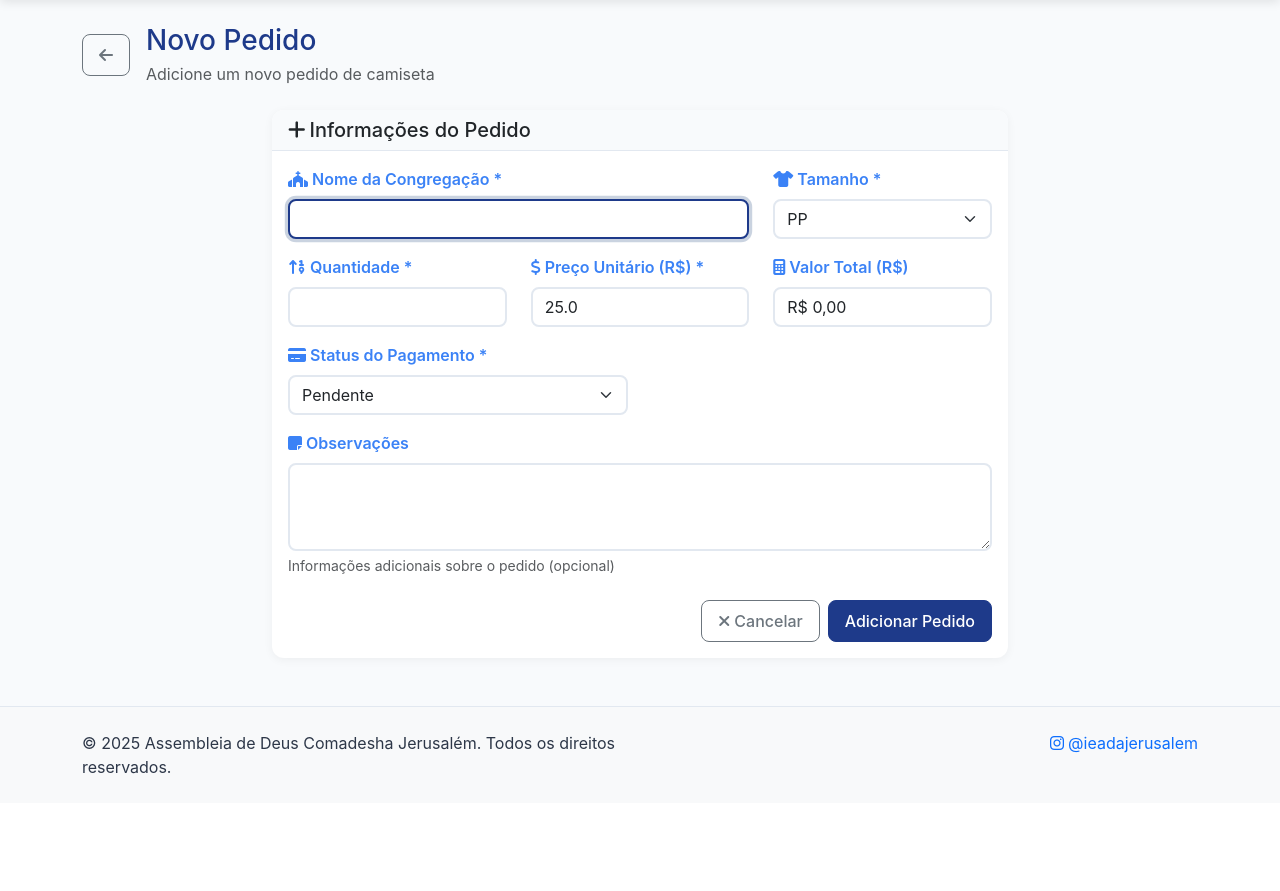
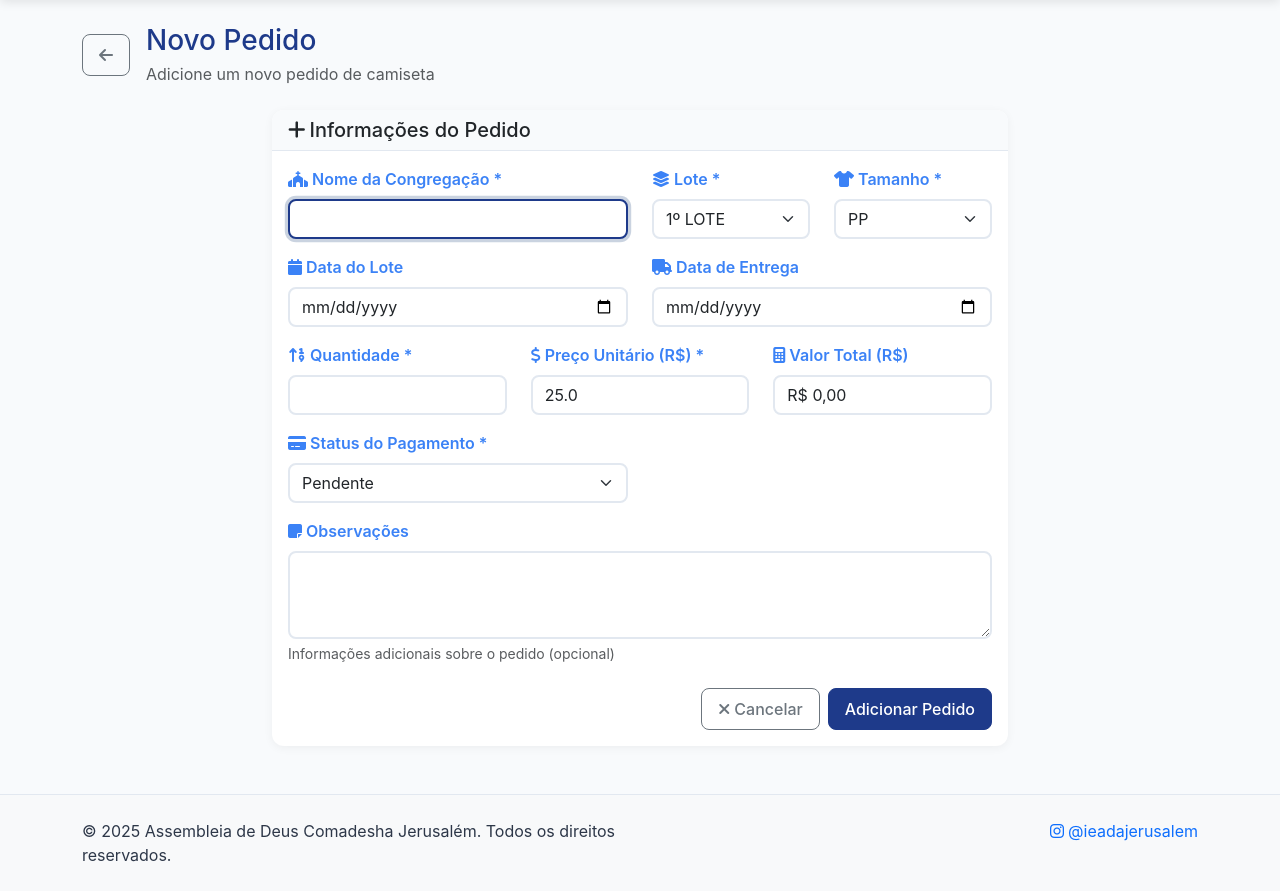
Before and after one commit to devjohnnydev/Arielle, a Flask app: page /orders/add in a window 1280 px wide. Shown: the part 69-960 px from the top of the page. Before the commit the page ends 843 px from the top, so only its background shows below. Run offline with Flask 3, Linux system fonts and the light colour scheme; the visitor is signed in with stand-in values (Sample User, id 1).

Commit message:
Add batch and date fields to orders and enable dynamic filtering
Implement batch number and date fields for individual order controls, expanding size options and introducing dynamic filtering capabilities for batches and congregations.

Replit-Commit-Author: Agent
Replit-Commit-Session-Id: e48e9cee-3c1d-42c9-9148-58dd3e31ed6f
Replit-Commit-Checkpoint-Type: full_checkpoint
Replit-Commit-Screenshot-Url: https://storage.googleapis.com/screenshot-production-us-central1/b9492ae2-96db-4238-8bcd-3c1c461771e7/e48e9cee-3c1d-42c9-9148-58dd3e31ed6f/0V5BRLi

```diff
--- a/forms.py
+++ b/forms.py
@@ -1,5 +1,5 @@
 from flask_wtf import FlaskForm
-from wtforms import StringField, PasswordField, SelectField, IntegerField, FloatField, TextAreaField, SubmitField
+from wtforms import StringField, PasswordField, SelectField, IntegerField, FloatField, TextAreaField, SubmitField, DateField
 from wtforms.validators import DataRequired, Email, NumberRange, Length, Optional
 
 class LoginForm(FlaskForm):
@@ -11,9 +11,19 @@ class LoginForm(FlaskForm):
 class OrderForm(FlaskForm):
     """Form for creating new orders"""
     congregation = StringField('Congregação', validators=[DataRequired(), Length(min=2, max=100)])
+    batch_number = SelectField('Lote',
+                              choices=[('1º LOTE', '1º LOTE'), ('2º LOTE', '2º LOTE'),
+                                      ('3º LOTE', '3º LOTE'), ('4º LOTE', '4º LOTE'),
+                                      ('5º LOTE', '5º LOTE')],
+                              validators=[DataRequired()],
+                              default='1º LOTE')
+    batch_date = DateField('Data do Lote', validators=[Optional()])
+    delivery_date = DateField('Data de Entrega', validators=[Optional()])
     size = SelectField('Tamanho',
                       choices=[('PP', 'PP'), ('P', 'P'), ('M', 'M'), ('G', 'G'),
-                              ('GG', 'GG'), ('EXTG', 'EXTG'), ('EXTGG', 'EXTGG')],
+                              ('GG', 'GG'), ('EXTG', 'EXTG'), ('2 anos', '2 anos'),
+                              ('6 anos', '6 anos'), ('8 anos', '8 anos'),
+                              ('9 anos', '9 anos'), ('10 anos', '10 anos')],
                       validators=[DataRequired()])
     quantity = IntegerField('Quantidade', validators=[DataRequired(), NumberRange(min=1, max=1000)])
     unit_price = FloatField('Preço Unitário (R$)', validators=[DataRequired(), NumberRange(min=0.01, max=1000.00)], default=25.00)
@@ -34,9 +44,18 @@ class OrderForm(FlaskForm):
 class EditOrderForm(FlaskForm):
     """Form for editing existing orders"""
     congregation = StringField('Congregação', validators=[DataRequired(), Length(min=2, max=100)])
+    batch_number = SelectField('Lote',
+                              choices=[('1º LOTE', '1º LOTE'), ('2º LOTE', '2º LOTE'),
+                                      ('3º LOTE', '3º LOTE'), ('4º LOTE', '4º LOTE'),
+                                      ('5º LOTE', '5º LOTE')],
+                              validators=[DataRequired()])
+    batch_date = DateField('Data do Lote', validators=[Optional()])
+    delivery_date = DateField('Data de Entrega', validators=[Optional()])
     size = SelectField('Tamanho',
                       choices=[('PP', 'PP'), ('P', 'P'), ('M', 'M'), ('G', 'G'),
-                              ('GG', 'GG'), ('EXTG', 'EXTG'), ('EXTGG', 'EXTGG')],
+                              ('GG', 'GG'), ('EXTG', 'EXTG'), ('2 anos', '2 anos'),
+                              ('6 anos', '6 anos'), ('8 anos', '8 anos'),
+                              ('9 anos', '9 anos'), ('10 anos', '10 anos')],
                       validators=[DataRequired()])
     quantity = IntegerField('Quantidade', validators=[DataRequired(), NumberRange(min=1, max=1000)])
     unit_price = FloatField('Preço Unitário (R$)', validators=[DataRequired(), NumberRange(min=0.01, max=1000.00)])
@@ -52,3 +71,19 @@ class EditOrderForm(FlaskForm):
                                validators=[Optional()])
     notes = TextAreaField('Observações', validators=[Optional(), Length(max=500)])
     submit = SubmitField('Atualizar Pedido')
+
+class FilterForm(FlaskForm):
+    """Form for filtering orders dynamically"""
+    batch_number = SelectField('Filtrar por Lote',
+                              choices=[('', 'Todos os Lotes')],
+                              validators=[Optional()])
+    congregation = SelectField('Filtrar por Congregação',
+                              choices=[('', 'Todas as Congregações')],
+                              validators=[Optional()])
+    payment_status = SelectField('Status do Pagamento',
+                                choices=[('', 'Todos'), ('Pendente', 'Pendente'), ('Pago', 'Pago')],
+                                validators=[Optional()])
+    size = SelectField('Tamanho',
+                      choices=[('', 'Todos os Tamanhos')],
+                      validators=[Optional()])
+    submit = SubmitField('Filtrar')
--- a/pyproject.toml
+++ b/pyproject.toml
@@ -13,4 +13,6 @@ dependencies = [
     "sqlalchemy>=2.0.43",
     "wtforms>=3.2.1",
     "werkzeug>=3.1.3",
+    "openpyxl>=3.1.5",
+    "pandas>=2.3.1",
 ]
--- a/routes.py
+++ b/routes.py
@@ -2,7 +2,7 @@ from flask import render_template, request, redirect, url_for, flash, session, m
 from werkzeug.security import check_password_hash
 from app import app, db
 from models import Admin, Order
-from forms import LoginForm, OrderForm, EditOrderForm
+from forms import LoginForm, OrderForm, EditOrderForm, FilterForm
 from utils import export_orders_csv, login_required
 from datetime import datetime
 import io
@@ -47,6 +47,7 @@ def dashboard():
     stats = Order.get_summary_stats()
     size_distribution = Order.get_size_distribution()
     congregation_distribution = Order.get_congregation_distribution()
+    batch_distribution = Order.get_batch_distribution()
 
     # Get recent orders
     recent_orders = Order.query.order_by(Order.created_at.desc()).limit(5).all()
@@ -55,6 +56,7 @@ def dashboard():
                          stats=stats,
                          size_distribution=size_distribution,
                          congregation_distribution=congregation_distribution,
+                         batch_distribution=batch_distribution,
                          recent_orders=recent_orders)
 
 @app.route('/orders')
@@ -114,6 +116,9 @@ def add_order():
     if form.validate_on_submit():
         order = Order(
             congregation=form.congregation.data,
+            batch_number=form.batch_number.data,
+            batch_date=form.batch_date.data,
+            delivery_date=form.delivery_date.data,
             size=form.size.data,
             quantity=form.quantity.data,
             unit_price=form.unit_price.data,
@@ -187,37 +192,36 @@ def reports():
 def setup_sample_data():
     """Setup sample data for testing"""
     try:
-        # Sample orders data based on common church congregations and sizes
+        from datetime import date
+
+        # Sample orders data based on Excel file structure with batches
         sample_orders = [
-            # Congregação Central
-            {"congregation": "Congregação Central", "size": "P", "quantity": 15, "unit_price": 25.00, "payment_status": "Pago", "payment_method": "PIX"},
-            {"congregation": "Congregação Central", "size": "M", "quantity": 25, "unit_price": 25.00, "payment_status": "Pago", "payment_method": "Transferência Bancária"},
-            {"congregation": "Congregação Central", "size": "G", "quantity": 20, "unit_price": 25.00, "payment_status": "Pendente"},
-            {"congregation": "Congregação Central", "size": "GG", "quantity": 10, "unit_price": 25.00, "payment_status": "Pago", "payment_method": "Dinheiro"},
+            # 1º LOTE - Janeiro
+            {"congregation": "Cong. Jerusalém", "batch_number": "1º LOTE", "size": "P", "quantity": 3, "unit_price": 25.00, "payment_status": "Pago", "payment_method": "PIX"},
+            {"congregation": "Cong. Jerusalém", "batch_number": "1º LOTE", "size": "M", "quantity": 23, "unit_price": 25.00, "payment_status": "Pago", "payment_method": "Transferência Bancária"},
+            {"congregation": "Cong. Jerusalém", "batch_number": "1º LOTE", "size": "G", "quantity": 9, "unit_price": 25.00, "payment_status": "Pendente"},
+            {"congregation": "Nova Canaã e Mensageiros do Rei", "batch_number": "1º LOTE", "size": "P", "quantity": 5, "unit_price": 25.00, "payment_status": "Pago", "payment_method": "PIX"},
+            {"congregation": "Nova Canaã e Mensageiros do Rei", "batch_number": "1º LOTE", "size": "M", "quantity": 13, "unit_price": 25.00, "payment_status": "Pago", "payment_method": "Dinheiro"},
+            {"congregation": "Cong. Sol da Justiça", "batch_number": "1º LOTE", "size": "M", "quantity": 6, "unit_price": 25.00, "payment_status": "Pendente"},
+            {"congregation": "Area 8 - Sonália", "batch_number": "1º LOTE", "size": "P", "quantity": 6, "unit_price": 25.00, "payment_status": "Pago", "payment_method": "PIX"},
+            {"congregation": "Area 8 - Sonália", "batch_number": "1º LOTE", "size": "M", "quantity": 10, "unit_price": 25.00, "payment_status": "Pago", "payment_method": "Cartão de Crédito"},
 
-            # Congregação Bela Vista
-            {"congregation": "Congregação Bela Vista", "size": "PP", "quantity": 8, "unit_price": 25.00, "payment_status": "Pago", "payment_method": "PIX"},
-            {"congregation": "Congregação Bela Vista", "size": "P", "quantity": 12, "unit_price": 25.00, "payment_status": "Pendente"},
-            {"congregation": "Congregação Bela Vista", "size": "M", "quantity": 18, "unit_price": 25.00, "payment_status": "Pago", "payment_method": "Cartão de Crédito"},
-            {"congregation": "Congregação Bela Vista", "size": "G", "quantity": 15, "unit_price": 25.00, "payment_status": "Pago", "payment_method": "Dinheiro"},
+            # 2º LOTE - Fevereiro
+            {"congregation": "Cong. Rosa de Saron", "batch_number": "2º LOTE", "size": "M", "quantity": 1, "unit_price": 25.00, "payment_status": "Pendente"},
+            {"congregation": "Mensageiros da Paz", "batch_number": "2º LOTE", "size": "PP", "quantity": 4, "unit_price": 25.00, "payment_status": "Pago", "payment_method": "PIX"},
+            {"congregation": "Mensageiros da Paz", "batch_number": "2º LOTE", "size": "P", "quantity": 6, "unit_price": 25.00, "payment_status": "Pago", "payment_method": "Transferência Bancária"},
+            {"congregation": "Mensageiros da Paz", "batch_number": "2º LOTE", "size": "M", "quantity": 8, "unit_price": 25.00, "payment_status": "Pendente"},
+            {"congregation": "Cong. Monte das Oliveiras", "batch_number": "2º LOTE", "size": "M", "quantity": 4, "unit_price": 25.00, "payment_status": "Pago", "payment_method": "Dinheiro"},
 
-            # Congregação Vila Nova
-            {"congregation": "Congregação Vila Nova", "size": "P", "quantity": 10, "unit_price": 25.00, "payment_status": "Pendente"},
-            {"congregation": "Congregação Vila Nova", "size": "M", "quantity": 22, "unit_price": 25.00, "payment_status": "Pago", "payment_method": "PIX"},
-            {"congregation": "Congregação Vila Nova", "size": "G", "quantity": 16, "unit_price": 25.00, "payment_status": "Pendente"},
-            {"congregation": "Congregação Vila Nova", "size": "EXTG", "quantity": 5, "unit_price": 25.00, "payment_status": "Pago", "payment_method": "Transferência Bancária"},
+            # 3º LOTE - Março
+            {"congregation": "Cong. Lírio dos Vales", "batch_number": "3º LOTE", "size": "P", "quantity": 7, "unit_price": 25.00, "payment_status": "Pago", "payment_method": "PIX"},
+            {"congregation": "Cong. Manancial de Bençãos", "batch_number": "3º LOTE", "size": "M", "quantity": 9, "unit_price": 25.00, "payment_status": "Pendente"},
+            {"congregation": "Cong. Fonte de Elim", "batch_number": "3º LOTE", "size": "G", "quantity": 5, "unit_price": 25.00, "payment_status": "Pago", "payment_method": "Transferência Bancária"},
 
-            # Congregação São José
-            {"congregation": "Congregação São José", "size": "PP", "quantity": 6, "unit_price": 25.00, "payment_status": "Pago", "payment_method": "Dinheiro"},
-            {"congregation": "Congregação São José", "size": "P", "quantity": 14, "unit_price": 25.00, "payment_status": "Pago", "payment_method": "PIX"},
-            {"congregation": "Congregação São José", "size": "M", "quantity": 20, "unit_price": 25.00, "payment_status": "Pendente"},
-            {"congregation": "Congregação São José", "size": "G", "quantity": 12, "unit_price": 25.00, "payment_status": "Pago", "payment_method": "Cartão de Débito"},
-
-            # Congregação Jardim das Flores
-            {"congregation": "Congregação Jardim das Flores", "size": "P", "quantity": 9, "unit_price": 25.00, "payment_status": "Pendente"},
-            {"congregation": "Congregação Jardim das Flores", "size": "M", "quantity": 16, "unit_price": 25.00, "payment_status": "Pago", "payment_method": "PIX"},
-            {"congregation": "Congregação Jardim das Flores", "size": "G", "quantity": 13, "unit_price": 25.00, "payment_status": "Pago", "payment_method": "Transferência Bancária"},
-            {"congregation": "Congregação Jardim das Flores", "size": "GG", "quantity": 7, "unit_price": 25.00, "payment_status": "Pendente"},
+            # 4º LOTE - Abril/Maio
+            {"congregation": "Cong. Casa de Davi", "batch_number": "4º LOTE", "size": "M", "quantity": 10, "unit_price": 25.00, "payment_status": "Pago", "payment_method": "PIX"},
+            {"congregation": "Cong. Filadelfia", "batch_number": "4º LOTE", "size": "G", "quantity": 6, "unit_price": 25.00, "payment_status": "Pendente"},
+            {"congregation": "Cong. Macedonia", "batch_number": "4º LOTE", "size": "P", "quantity": 8, "unit_price": 25.00, "payment_status": "Pago", "payment_method": "Dinheiro"},
         ]
 
         # Check if sample data already exists
--- a/templates/add_order.html
+++ b/templates/add_order.html
@@ -32,7 +32,7 @@
                         {{ form.hidden_tag() }}
 
                         <div class="row">
-                            <div class="col-md-8 mb-3">
+                            <div class="col-md-6 mb-3">
                                 <label for="{{ form.congregation.id }}" class="form-label">
                                     <i class="fas fa-church me-1"></i>Nome da Congregação *
                                 </label>
@@ -44,7 +44,19 @@
                                 {% endif %}
                             </div>
 
-                            <div class="col-md-4 mb-3">
+                            <div class="col-md-3 mb-3">
+                                <label for="{{ form.batch_number.id }}" class="form-label">
+                                    <i class="fas fa-layer-group me-1"></i>Lote *
+                                </label>
+                                {{ form.batch_number(class="form-select" + (" is-invalid" if form.batch_number.errors else "")) }}
+                                {% if form.batch_number.errors %}
+                                    <div class="invalid-feedback">
+                                        {% for error in form.batch_number.errors %}{{ error }}{% endfor %}
+                                    </div>
+                                {% endif %}
+                            </div>
+
+                            <div class="col-md-3 mb-3">
                                 <label for="{{ form.size.id }}" class="form-label">
                                     <i class="fas fa-tshirt me-1"></i>Tamanho *
                                 </label>
@@ -52,6 +64,32 @@
                                 {% if form.size.errors %}
                                     <div class="invalid-feedback">
                                         {% for error in form.size.errors %}{{ error }}{% endfor %}
+                                    </div>
+                                {% endif %}
+                            </div>
+                        </div>
+
+                        <div class="row">
+                            <div class="col-md-6 mb-3">
+                                <label for="{{ form.batch_date.id }}" class="form-label">
+                                    <i class="fas fa-calendar me-1"></i>Data do Lote
+                                </label>
+                                {{ form.batch_date(class="form-control" + (" is-invalid" if form.batch_date.errors else "")) }}
+                                {% if form.batch_date.errors %}
+                                    <div class="invalid-feedback">
+                                        {% for error in form.batch_date.errors %}{{ error }}{% endfor %}
+                                    </div>
+                                {% endif %}
+                            </div>
+
+                            <div class="col-md-6 mb-3">
+                                <label for="{{ form.delivery_date.id }}" class="form-label">
+                                    <i class="fas fa-truck me-1"></i>Data de Entrega
+                                </label>
+                                {{ form.delivery_date(class="form-control" + (" is-invalid" if form.delivery_date.errors else "")) }}
+                                {% if form.delivery_date.errors %}
+                                    <div class="invalid-feedback">
+                                        {% for error in form.delivery_date.errors %}{{ error }}{% endfor %}
                                     </div>
                                 {% endif %}
                             </div>
```
Also changed, not shown: attached_assets/Pasted-PEDIDOS-CAMISETAS-2025-C-O-V-B-CONGREGA-O-PP-P-M-G-GG-EXTG-2-anos-10-an-1754999128620_1754999128621.txt (added, +115 -0 lines), models.py (+24 -1 lines), read_excel.py (added, +38 -0 lines), templates/orders.html (+17 -27 lines), 3 other files.
